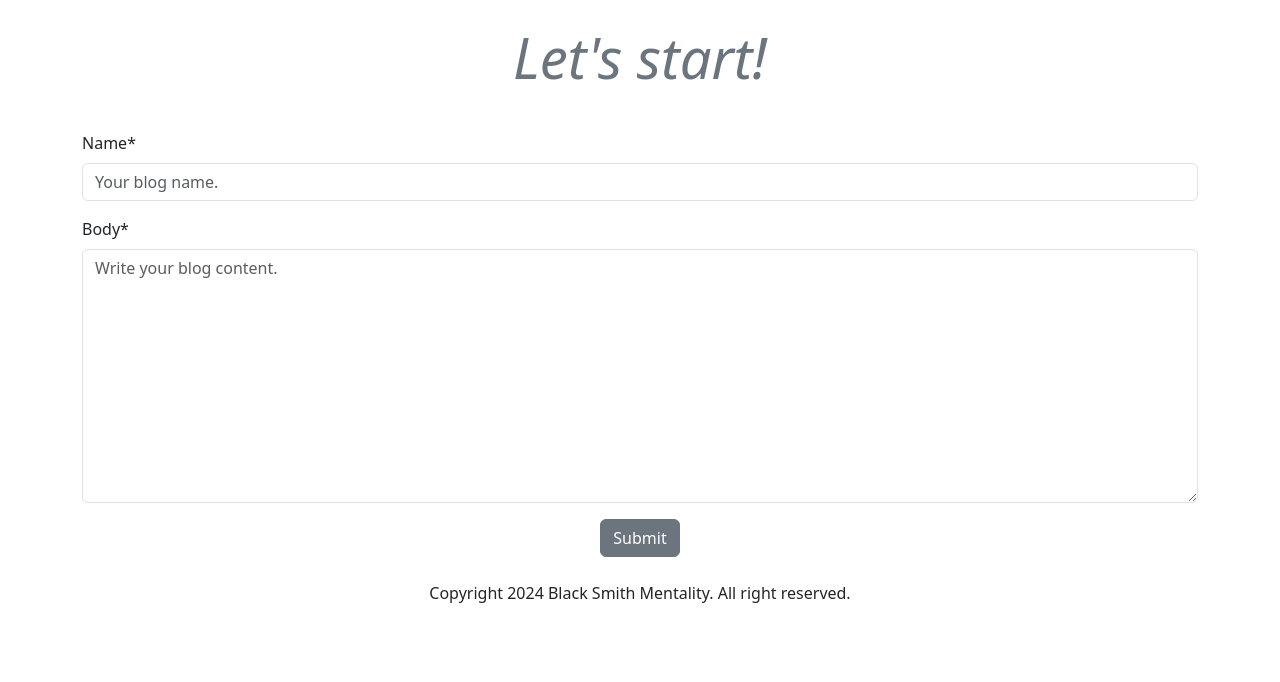
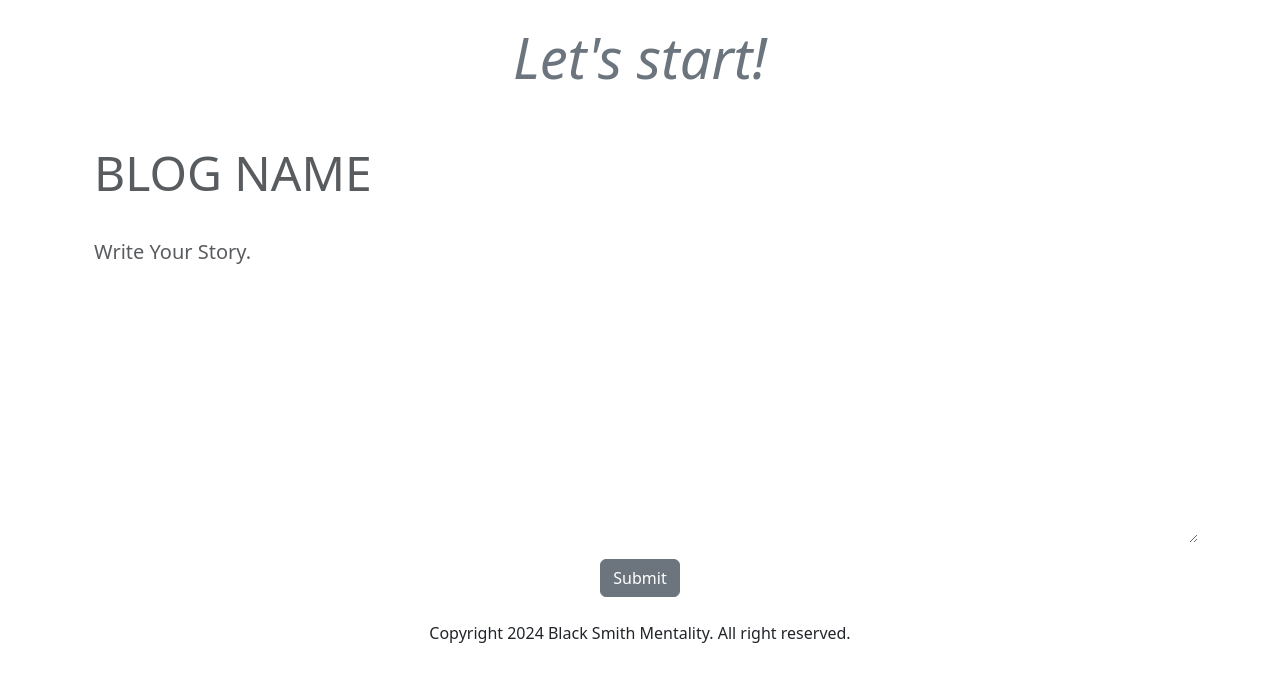
Before and after one commit to llOriginaljuonll/my_blog, a Django app: page /blog/write/1 in a window 1280 px wide. Shown: the part 57-739 px from the top of the page. Run offline with Django 5.2, Linux system fonts and the light colour scheme; some libraries are stand-ins or nearby versions.

Commit message:
update BlogForm

```diff
--- a/apps/blog/forms.py
+++ b/apps/blog/forms.py
@@ -12,13 +12,15 @@ class BlogForm(forms.ModelForm):
         widgets = {
             'name': forms.TextInput(
                 attrs={
-                    'placeholder': 'Your blog name.',
-                    'type': 'text'
+                    'placeholder': 'BLOG NAME',
+                    'class': 'border-0 text-dark',
+                    'style': 'font-size: 3rem; font-weight: 500;',
                 }
             ),
             'body': forms.Textarea(
                 attrs={
-                    'placeholder': 'Write your blog content.',
+                    'placeholder': 'Write Your Story.',
+                    'class': 'border-0 fs-5 text-secondary',
                 }
             ),
             'writer': forms.TextInput(
@@ -29,3 +31,8 @@ class BlogForm(forms.ModelForm):
                 }
             )
         }
+
+        labels = {
+            'name': '',
+            'body': '',
+        }
--- a/apps/blog/urls.py
+++ b/apps/blog/urls.py
@@ -3,6 +3,6 @@ from .views import blog_home, blog_form, blog_detail
 
 urlpatterns = [
     path('', blog_home, name='blog-home'),
-    path('blog/write/<str:name>', blog_form, name='blog-form'),
+    path('blog/write/<int:user_id>', blog_form, name='blog-form'),
     path('blog/<int:blog_id>', blog_detail, name='blog-detail'),
 ]
--- a/apps/blog/views.py
+++ b/apps/blog/views.py
@@ -6,15 +6,16 @@ def blog_home(request):
     blogs = Blog.objects.all()
     return render(request, 'blog_home.html', {'blogs': blogs})
 
-def blog_form(request, name):
+def blog_form(request, user_id):
     if request.method == 'POST':
         blog = Blog(writer=request.user)
         form = BlogForm(request.POST, instance=blog)
+
         if form.is_valid():
             form.save()
             return redirect('/')
         else:
-            return (request, 'blog_form.html', {'form': form})
+            return render(request, 'blog_form.html', {'form': form, 'user_id': user_id})
     else:
         form = BlogForm()
         return render(request, 'blog_form.html', {'form': form})
--- a/templates/blog_form.html
+++ b/templates/blog_form.html
@@ -9,7 +9,7 @@
     <p class="text-center display-4 fw-normal text-secondary">
         <i>Let's start!</i>
     </p>
-    <form action="{% url 'blog:blog-form' user.username %}" method="post" novalidate> <br>
+    <form action="{% url 'blog:blog-form' user.pk %}" method="POST" novalidate> <br>
         {% csrf_token %}
         <div>
             {{ form|crispy }}
```
